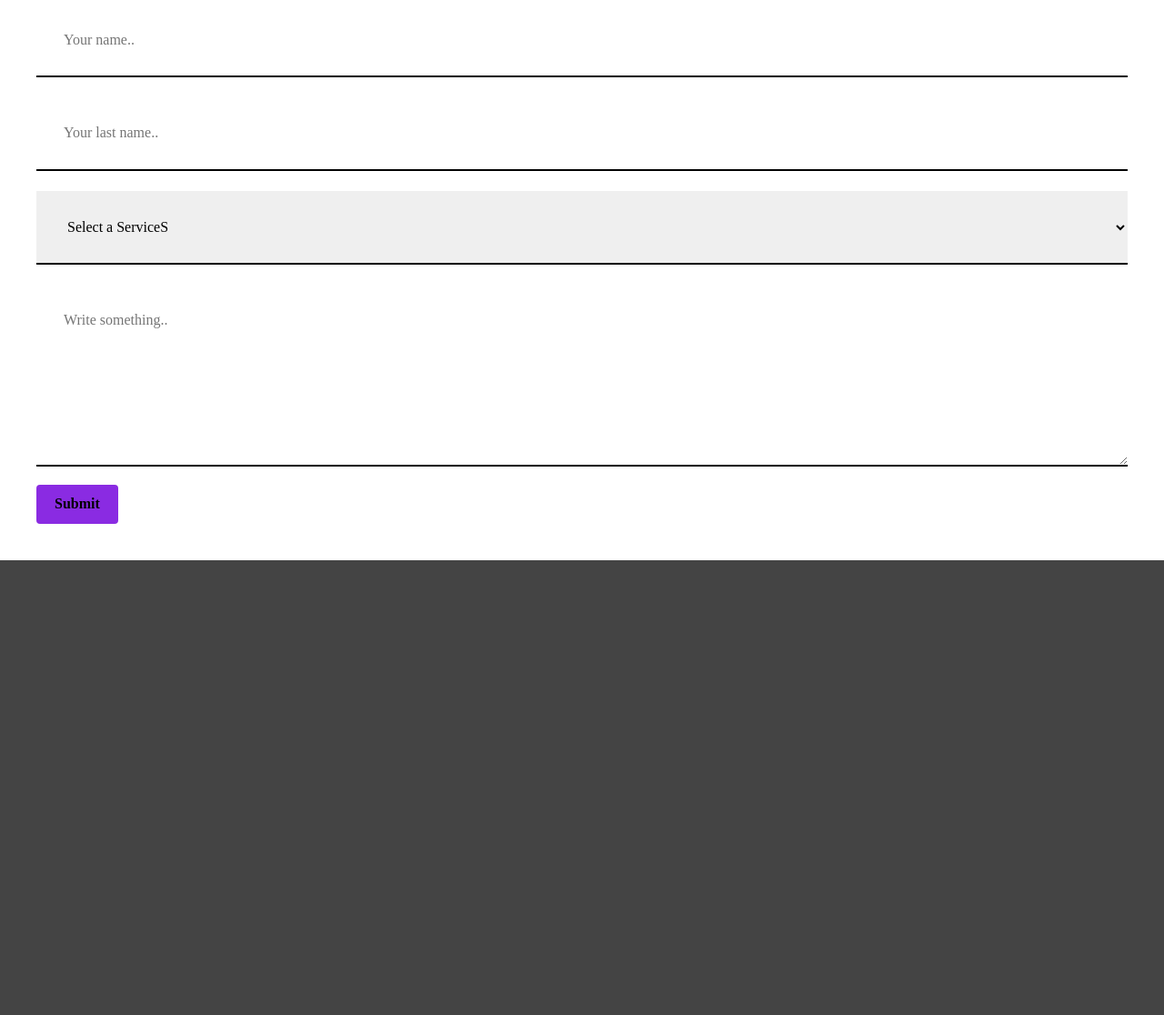
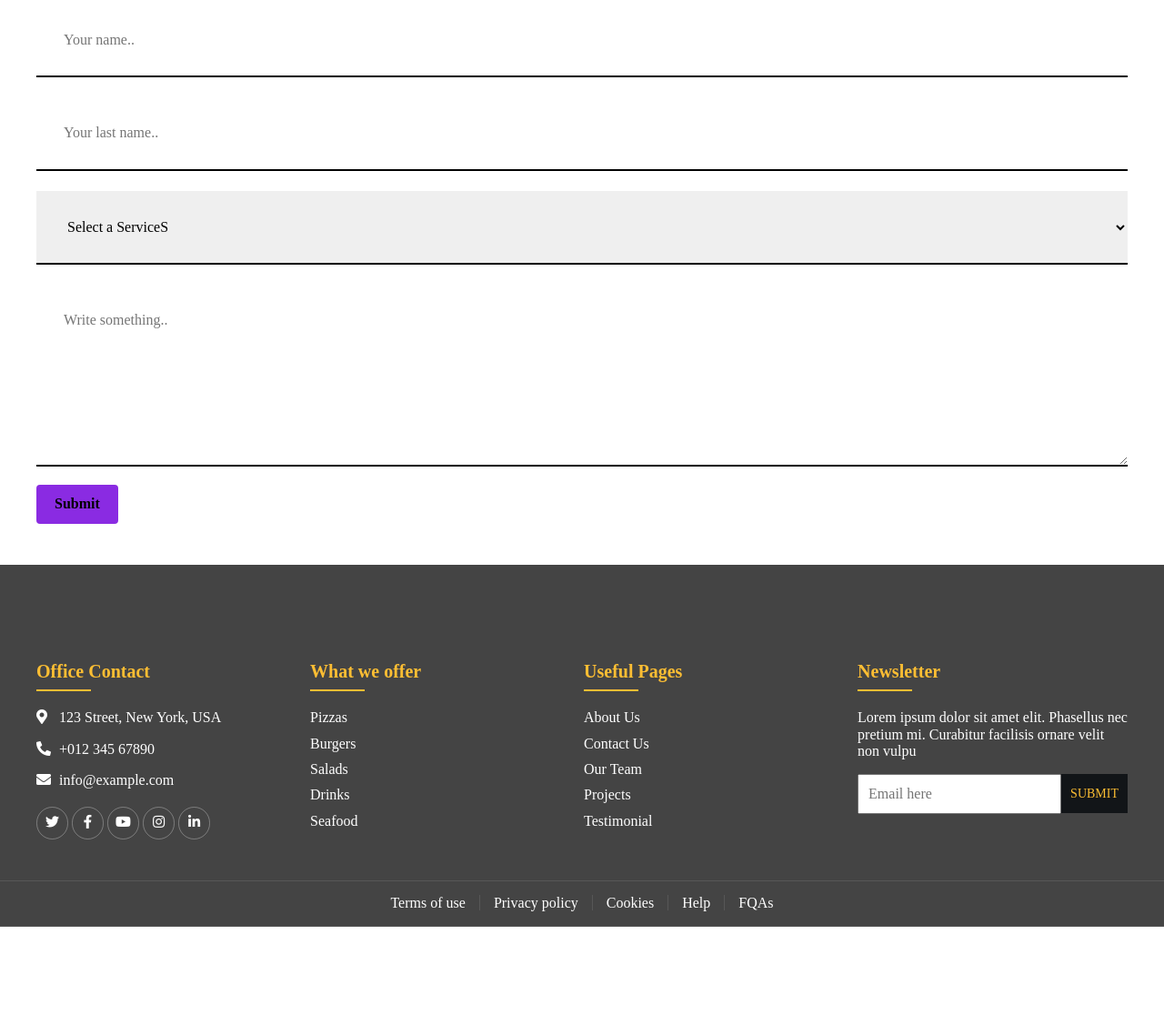
Before and after one commit to SashaPog/pizza, a PHP site: page / in a window 1280 px wide. Shown: the part 3357-4473 px from the top of the page at 91% size. After the commit the page ends 4376 px from the top, so only its background shows below. Run offline with PHP 8.4, Linux system fonts and the light colour scheme; some libraries are stand-ins or nearby versions.

Commit message:
web site
web site 2

```diff
--- a/index.html
+++ b/index.html
@@ -5,6 +5,7 @@
     <meta http-equiv="X-UA-Compatible" content="IE=edge">
     <meta name="viewport" content="width=device-width, initial-scale=1.0">
     <link rel="stylesheet" href="style/normalize.css">
+    <link href="https://cdnjs.cloudflare.com/ajax/libs/font-awesome/5.10.0/css/all.min.css" rel="stylesheet">
     <link rel="stylesheet" href="style/animate.css">
     <link rel="stylesheet" href="style/style.css">
     <title>Document</title>
@@ -32,7 +33,7 @@
                 <div class="item">
                     <img src="img/pizza-slider-1.jpg">
                     <div class="wrapper">
-                        <div class="content-slider" >
+                        <div class="content-slider  wow fadeInLeft" >
                             <h1>PERFECT <br> PIZZA</h1>
                             <p>Experience the taste of a perfect pizza at <br> PizzaHouse, one of the best restaurants!</p>
                             <button class="slider-button">View Our Menu</button>
@@ -42,7 +43,7 @@
                 <div class="item">
                   <img src="img/pizza-slider-2.jpg">
                   <div class="wrapper">
-                    <div class="content-slider">
+                    <div class="content-slider wow fadeInLeft">
                         <h1> QUALITY <br> INGREDIENT</h1>
                         <p>Experience the taste of a perfect pizza at <br> PizzaHouse, one of the best restaurants!</p>
                         <button class="slider-button">View Our Menu</button>
@@ -50,9 +51,9 @@
                   </div>
                 </div>
                 <div class="item">
-                  <img src="img">
+                  <img src="img/slider-image-3.webp">
                   <div class="wrapper">
-                    <div class="content-slider">
+                    <div class="content-slider wow fadeInLeft">
                         <h1>PERFECT<br> PIZZA</h1>
                         <p>Experience the taste of a perfect pizza at <br> PizzaHouse, one of the best restaurants!</p>
                         <button class="slider-button">View Our Menu</button>
@@ -175,7 +176,58 @@
           </div>
     </section>
     <footer>
-
+        <div class="footer wow fadeIn" data-wow-delay="0.3s">
+            <div class="wrapper">
+                    <div class="column">
+                        <div class="footer-contact">
+                            <h2>Office Contact</h2>
+                            <p><i class="fa fa-map-marker-alt"></i>123 Street, New York, USA</p>
+                            <p><i class="fa fa-phone-alt"></i>+012 345 67890</p>
+                            <p><i class="fa fa-envelope"></i>info@example.com</p>
+                            <div class="footer-social">
+                                    <a href=""><i class="fab fa-twitter"></i></a>
+                                    <a href=""><i class="fab fa-facebook-f"></i></a>
+                                    <a href=""><i class="fab fa-youtube"></i></a>
+                                    <a href=""><i class="fab fa-instagram"></i></a>
+                                    <a href=""><i class="fab fa-linkedin-in"></i></a>
+                                </div>
+                        </div>
+                        <div class="footer-link">
+                            <h2>What we offer</h2>
+                            <a href="">Pizzas</a>
+                            <a href="">Burgers</a>
+                            <a href="">Salads</a>
+                            <a href="">Drinks</a>
+                            <a href="">Seafood</a>
+                        </div>
+                        <div class="footer-link">
+                            <h2>Useful Pages</h2>
+                            <a href="">About Us</a>
+                            <a href="">Contact Us</a>
+                            <a href="">Our Team</a>
+                            <a href="">Projects</a>
+                            <a href="">Testimonial</a>
+                        </div>
+                        <div class="newsletter">
+                            <h2>Newsletter</h2>
+                            <p>Lorem ipsum dolor sit amet elit. Phasellus nec pretium mi.
+                            Curabitur facilisis ornare velit non vulpu</p>
+                            <form class="form">
+                                <input class="form-control" placeholder="Email here">
+                                <button class="btn">Submit</button>
+                            </form>
+                        </div>
+                    </div>
+            </div>
+            <div class="container footer-menu">
+                <div class="f-menu">
+                    <a href="">Terms of use</a>
+                    <a href="">Privacy policy</a>
+                    <a href="">Cookies</a>
+                    <a href="">Help</a>
+                    <a href="">FQAs</a>
+                </div>
+            </div>
     </footer>
 
     <script src="script/main.js"></script>
--- a/style/style.css
+++ b/style/style.css
@@ -457,8 +457,155 @@ input[type=submit]:hover {
     background-color:yellow;
 }
 
-footer{
-    margin-top: 40px;
-    height: 500px;
-    background-color: #444;
+/************************************
+******** footer  *********
+***********************************/
+.footer {
+    position: relative;
+    margin-top: 45px;
+    padding-top: 90px;
+    background: #444;
+    color: #ffffff;
 }
+
+.column{
+    display: grid;
+    grid-template-columns: repeat(4, 1fr);
+    gap: 15px;
+    margin: 0;
+}
+
+.footer .footer-contact,
+.footer .footer-link,
+.footer .newsletter {
+    position: relative;
+    margin-bottom: 45px;
+}
+
+.footer h2 {
+    position: relative;
+    margin-bottom: 20px;
+    padding-bottom: 10px;
+    font-size: 20px;
+    font-weight: 600;
+    color: #fdbe33;
+}
+
+.footer h2::after {
+    position: absolute;
+    content: "";
+    width: 60px;
+    height: 2px;
+    left: 0;
+    bottom: 0;
+    background: #fdbe33;
+}
+
+.footer .footer-link a {
+    display: block;
+    margin-bottom: 10px;
+    color: #ffffff;
+    transition: .3s;
+    text-decoration: none;
+}
+
+.footer .footer-link a::before {
+    position: relative;
+    font-weight: 900;
+    margin-right: 10px;
+}
+
+.footer .footer-link a:hover {
+    color: #fdbe33;
+    letter-spacing: 1px;
+}
+
+.footer .footer-contact p i {
+    width: 25px;
+}
+
+.footer .footer-social {
+    position: relative;
+    margin-top: 20px;
+}
+
+.footer .footer-social a {
+    display: inline-block;
+    width: 33px;
+    height: 20px;
+    padding: 7px 0;
+    text-align: center;
+    border: 1px solid rgba(256, 256, 256, .3);
+    border-radius: 60px;
+    transition: .3s;
+}
+
+.footer .footer-social a i {
+    font-size: 15px;
+    color: #ffffff;
+}
+
+.footer .footer-social a:hover {
+    background: #fdbe33;
+    border-color: #fdbe33;
+}
+
+.footer .footer-social a:hover i {
+    color: #030f27;
+}
+
+.footer .newsletter .form {
+    display: flex;
+    max-width: 400px;
+    margin: 0 auto;
+}
+
+.footer .newsletter input {
+    padding: 0px 10px;
+    height: 40px;
+}
+
+.footer .newsletter .btn {
+    height: 43px;
+    padding: 0px 10px;
+    font-size: 14px;
+    font-weight: 500;
+    text-transform: uppercase;
+    color: #fdbe33;
+    background: #121518;
+    border: none;
+    transition: .3s;
+}
+
+.footer .newsletter .btn:hover {
+    color: #121518;
+    background: #fdbe33;
+}
+
+.footer .footer-menu .f-menu {
+    position: relative;
+    padding: 15px 0;
+    font-size: 0;
+    text-align: center;
+    border-top: 1px solid rgba(256, 256, 256, .1);
+    border-bottom: 1px solid rgba(256, 256, 256, .1);
+}
+
+.footer .footer-menu .f-menu a {
+    color: #ffffff;
+    font-size: 16px;
+    margin-right: 15px;
+    padding-right: 15px;
+    border-right: 1px solid rgba(255, 255, 255, .1);
+    text-decoration: none;
+}
+
+.footer .footer-menu .f-menu a:hover {
+    color: #fdbe33;
+}
+
+.footer .footer-menu .f-menu a:last-child {
+    margin-right: 0;
+    padding-right: 0;
+    border-right: none;
+}
```
